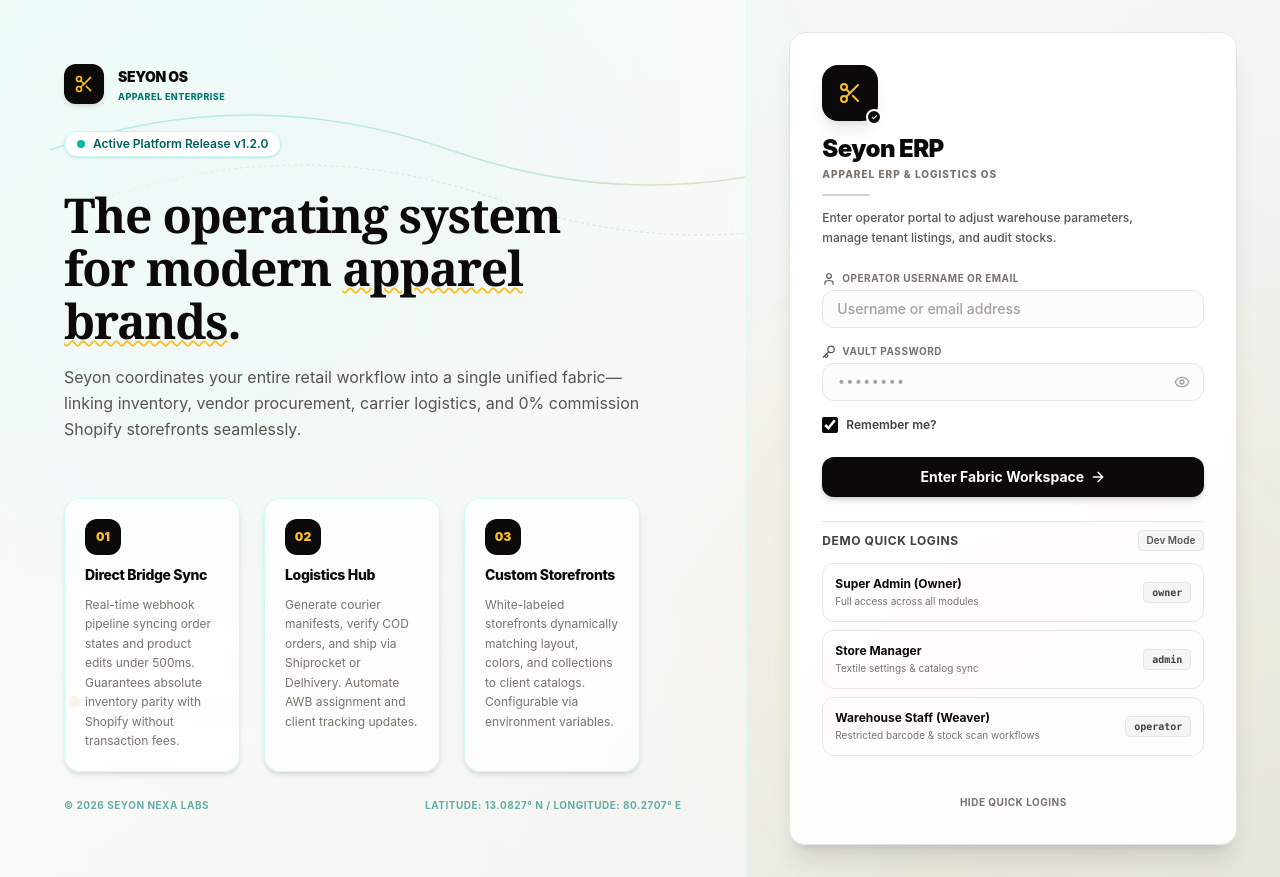
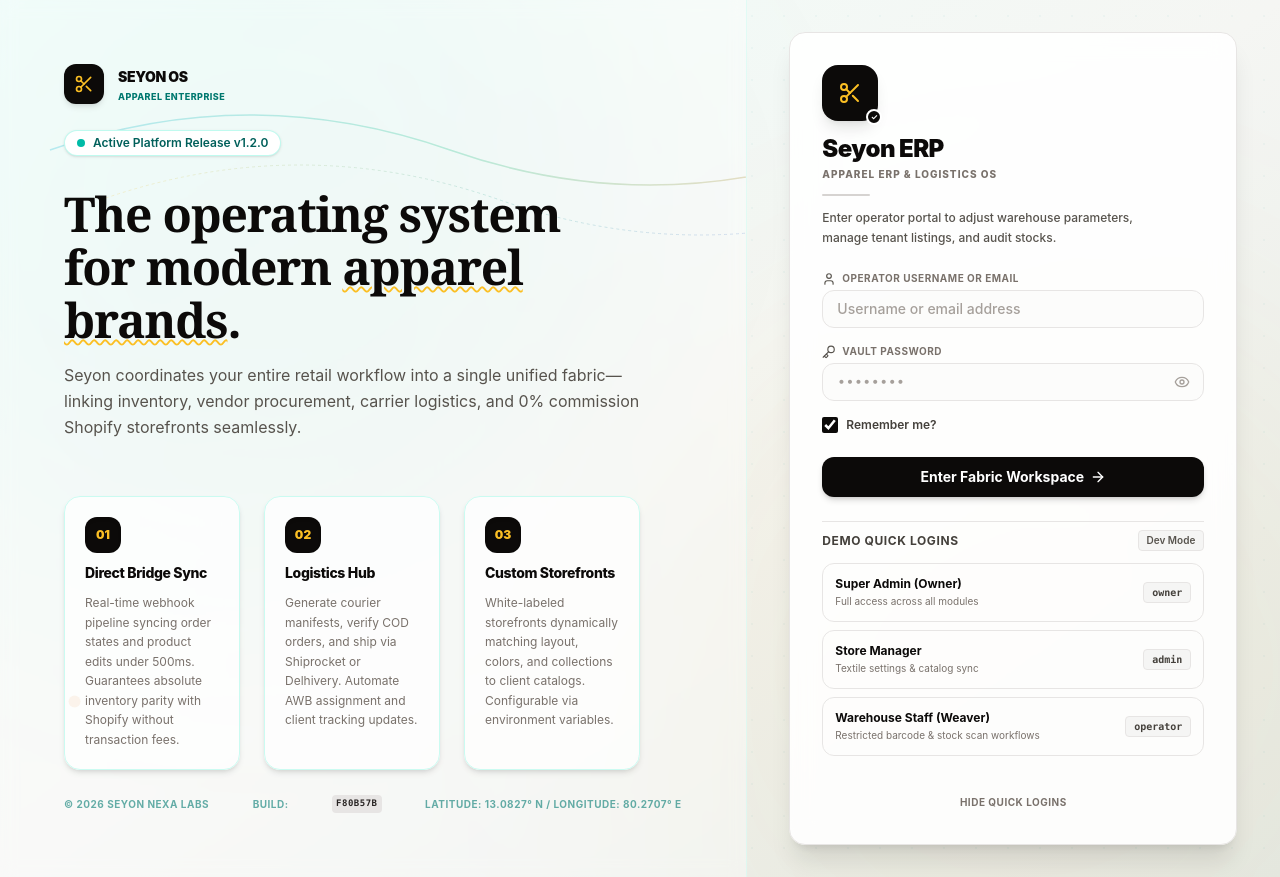
Before and after one commit to SEYON-NEXA-LABS/MerchantVault, a Next.js app in the folder apps/erp-admin/: page / in a window 1280 px wide. Built offline with nearby package versions, Linux system fonts and the light colour scheme; no server answers.

Commit message:
commit id version in status bar

```diff
--- a/apps/erp-admin/app/dashboard/layout.tsx
+++ b/apps/erp-admin/app/dashboard/layout.tsx
@@ -893,7 +893,12 @@ export default function DashboardLayout({
               <span className="text-stone-300">|</span>
               <span>Sync Health: {company?.shopifyStoreUrl && company.shopifyAccessToken ? "99.8%" : "0.0%"}</span>
               <span className="text-stone-300">|</span>
-              <span className="text-stone-900 font-semibold">API v2024-04</span>
+              <span className="text-stone-900 font-semibold flex items-center gap-1">
+                <span>BUILD:</span>
+                <code className="bg-stone-200 text-stone-800 px-1 py-0.5 rounded font-mono text-[9px] font-bold">
+                  {process.env.NEXT_PUBLIC_GIT_COMMIT_HASH || "f80b57b"}
+                </code>
+              </span>
             </div>
           </footer>
         </div>
--- a/apps/erp-admin/app/page.tsx
+++ b/apps/erp-admin/app/page.tsx
@@ -157,6 +157,10 @@ export default function Home() {
         {/* Bottom Metadata */}
         <div className="flex justify-between items-center text-[10px] text-teal-700/60 font-bold uppercase tracking-wider z-10">
           <span>© 2026 Seyon Nexa Labs</span>
+            <span>BUILD:</span>
+            <code className="bg-stone-200 text-stone-800 px-1 py-0.5 rounded font-mono text-[9px] font-bold">
+              {process.env.NEXT_PUBLIC_GIT_COMMIT_HASH || "f80b57b"}
+            </code>
           <span>LATITUDE: 13.0827° N / LONGITUDE: 80.2707° E</span>
         </div>
 
--- a/apps/erp-admin/next.config.ts
+++ b/apps/erp-admin/next.config.ts
@@ -1,7 +1,17 @@
 import type { NextConfig } from 'next';
+import { execSync } from 'child_process';
+
+let commitHash = 'dev';
+try {
+  commitHash = execSync('git rev-parse --short HEAD').toString().trim();
+} catch (e) {
+  console.warn('Failed to retrieve git commit hash:', e);
+}
 
 const nextConfig: NextConfig = {
-  /* config options here */
+  env: {
+    NEXT_PUBLIC_GIT_COMMIT_HASH: commitHash,
+  },
 };
 
 export default nextConfig;
```
Also changed, not shown: 1 other file (tests, documents, lock files or other folders).
